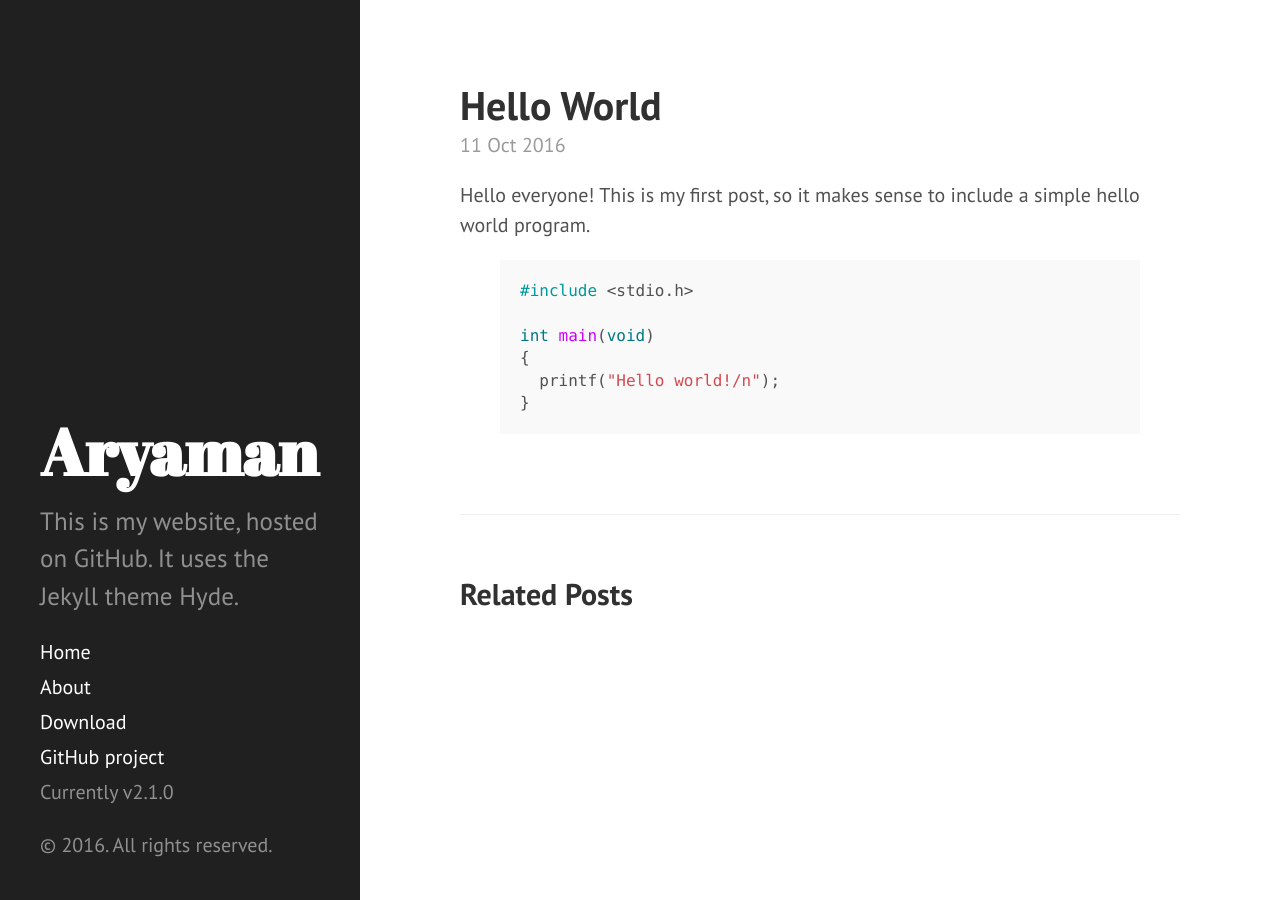
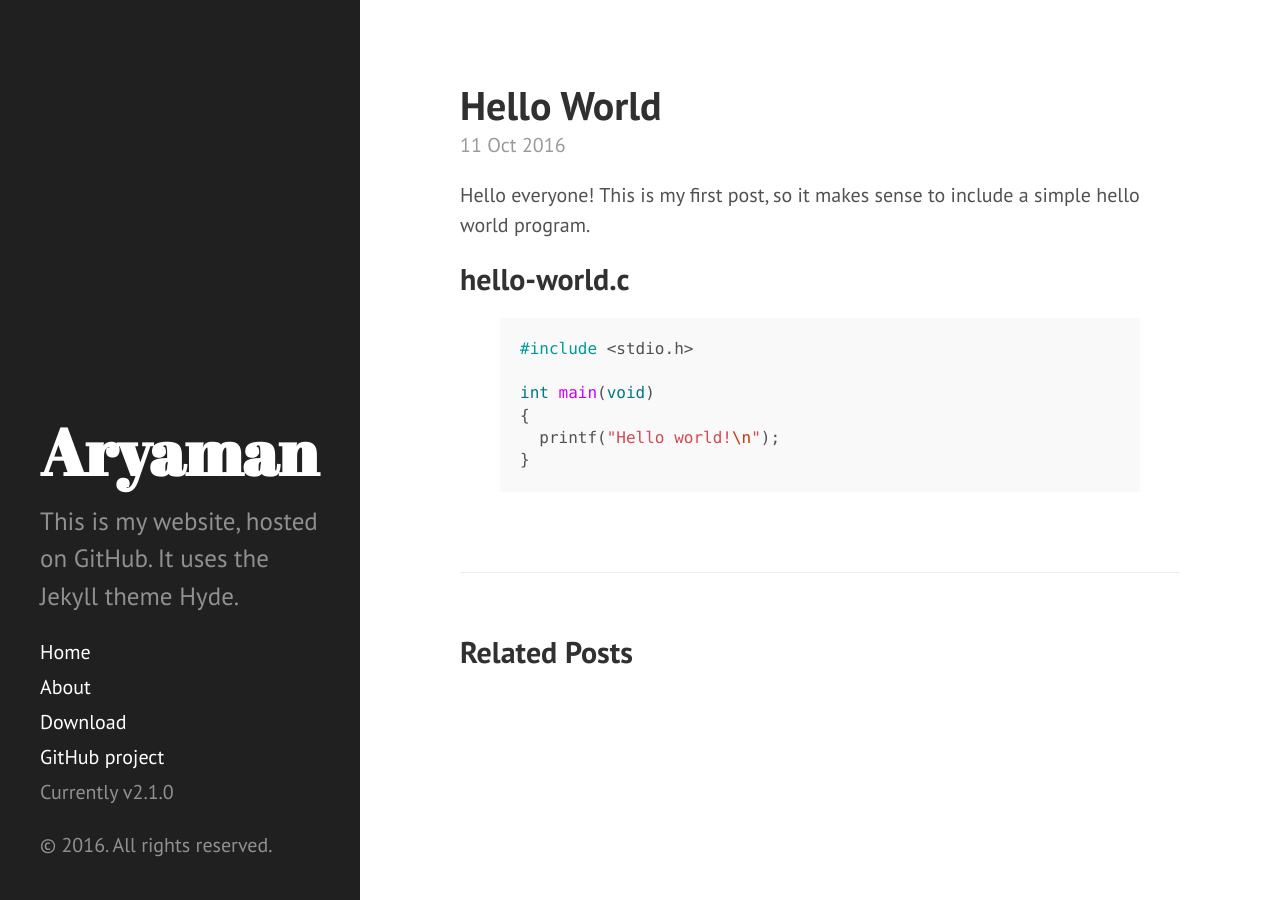
Before and after one commit to aryamanarora/blog, a Jekyll site: the page built from _posts/2016-10-11-hello-world.md, in a window 1280 px wide. Built offline with Jekyll 4.4.1, drawn with Linux system fonts in a browser that asks for light colours.

Commit message:
I feel stupid...

```diff
--- a/_posts/2016-10-11-hello-world.md
+++ b/_posts/2016-10-11-hello-world.md
@@ -5,11 +5,13 @@ title: Hello World
 
 Hello everyone! This is my first post, so it makes sense to include a simple hello world program.
 
+## hello-world.c
+
 {% highlight c %}
 #include <stdio.h>
 
 int main(void)
 {
-  printf("Hello world!/n");
+  printf("Hello world!\n");
 }
 {% endhighlight %}
```
